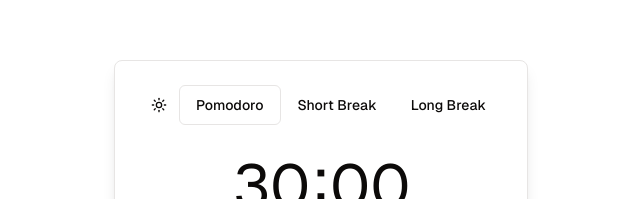
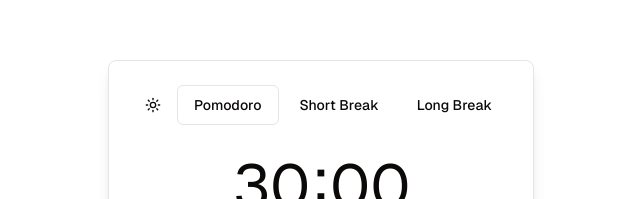
Before and after one commit to DNNYVST/pomodoro-app, a Next.js app: page / in a window 1280 px wide. Shown: the part 104-303 px from the top of the page, without its empty margins (319-959 px from the left). Built offline with nearby package versions, Linux system fonts and the light colour scheme.

Commit message:
fix spacing when tabbing over buttons. add hover effect to timer to show that it is editable

```diff
--- a/src/components/timer/input.tsx
+++ b/src/components/timer/input.tsx
@@ -29,7 +29,7 @@
       }
     }}
     onBlur={onBlur}
-    className={`rounded-sm max-w-[2ch] text-foreground bg-background text-center placeholder:text-muted-foreground focus-visible:outline-none focus-visible:ring-1 focus-visible:ring-ring focus-visible:ring-offset-2 ${cn}`}
+    className={`rounded-sm max-w-[2ch] text-foreground bg-background text-center placeholder:text-muted-foreground focus-visible:outline-none focus-visible:ring-1 focus-visible:ring-ring focus-visible:ring-offset-2 hover:ring-1 hover:outline-none hover:ring-ring hover:ring-offset-2 ${cn}`}
     {...rest}
   />
 );
--- a/src/components/timer/session-type-button-group.tsx
+++ b/src/components/timer/session-type-button-group.tsx
@@ -24,7 +24,7 @@
   disabled,
 }: SessionTypeButtonGroupProps) => {
   return (
-    <div className="flex-1 flex justify-center">
+    <div className="flex-1 gap-x-1 flex justify-center">
       {sessions.map(({ id, text, defaultMinutes }: Session) => (
         <Button
           key={id}
--- a/src/components/timer/timer-card.tsx
+++ b/src/components/timer/timer-card.tsx
@@ -78,7 +78,7 @@
 
   return (
     <Card className="w-full w-fit shadow-lg z-0">
-      <CardHeader className="flex flex-row align-center space-y-0">
+      <CardHeader className="flex gap-x-1 flex-row align-center space-y-0">
         <ThemeToggle />
         <SessionTypeButtonGroup
           activeID={activeSessionTypeID}
```
